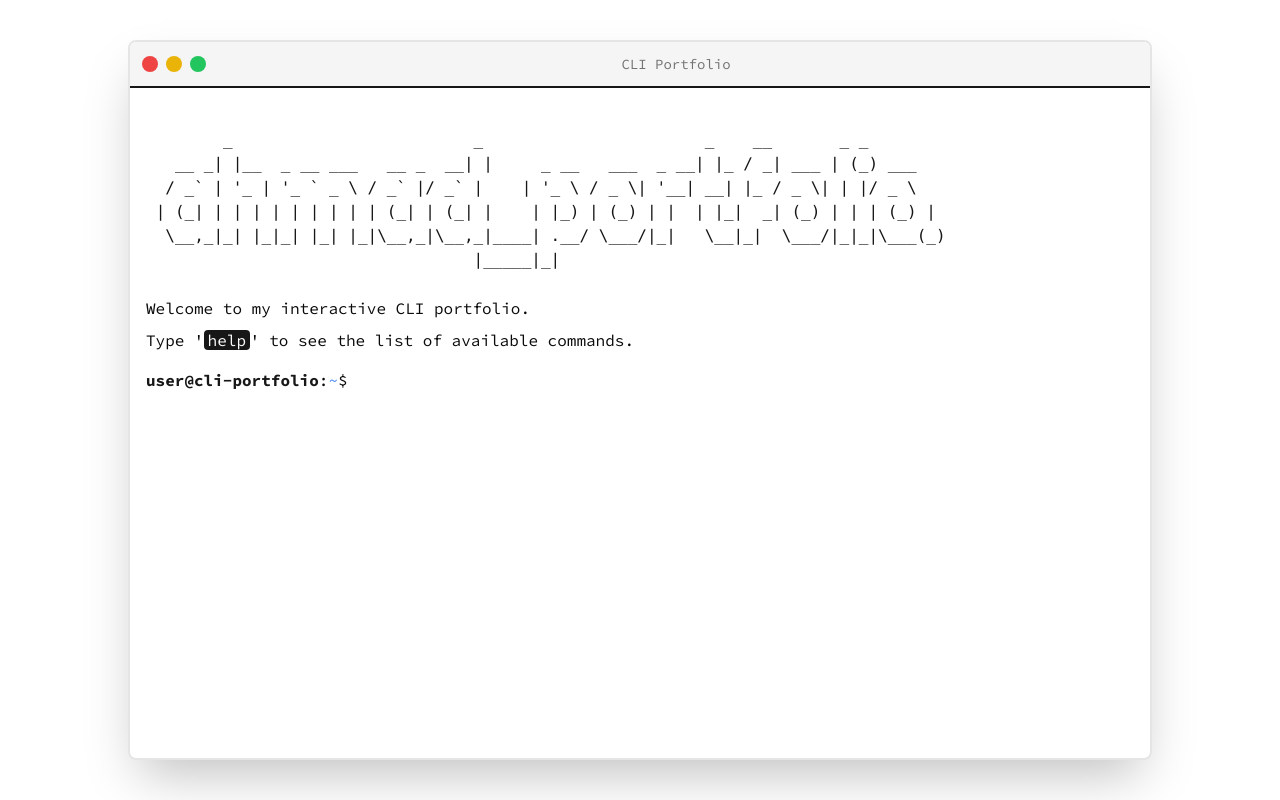
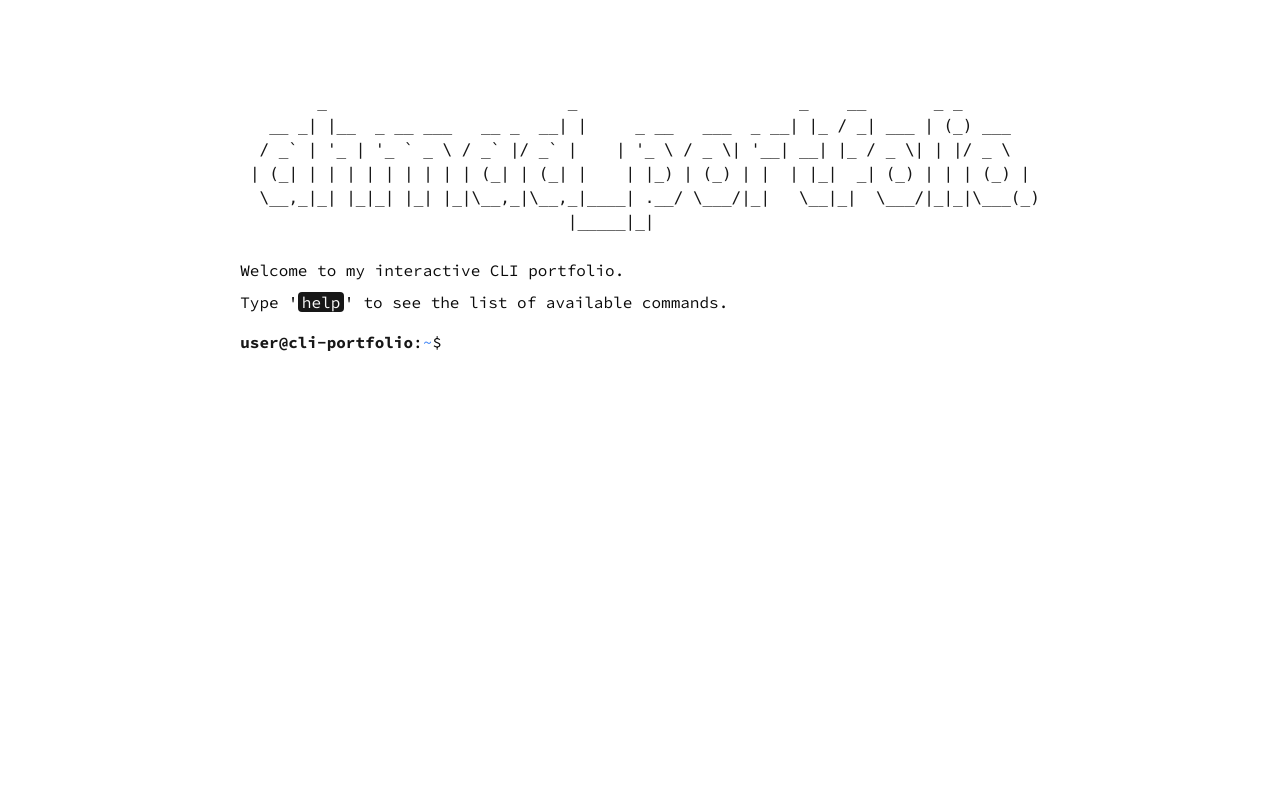
Before and after one commit to zxcoding123/Ahmad_New_Portfolio, a Next.js app: page / in a window 1280 px wide. Built offline with nearby package versions, Linux system fonts and the light colour scheme.

Commit message:
Update Terminal.tsx

```diff
--- a/src/components/cli/Terminal.tsx
+++ b/src/components/cli/Terminal.tsx
@@ -99,10 +99,11 @@ export function Terminal() {
     }, [history]);
 
     return (
-        <div
-            className="w-full h-[90vh] max-w-5xl bg-background rounded-lg border-2 border-border shadow-2xl backdrop-blur-sm font-code text-base"
-            onClick={() => inputRef.current?.focus()}
-        >
+       <div
+  className="p-4 overflow-y-auto h-[calc(90vh-52px)]"
+  onClick={() => inputRef.current?.focus()}
+>
+
             <div className="bg-secondary p-3 flex items-center gap-2 border-b-2 border-primary rounded-t-md">
                 <div className="flex gap-2">
                     <span className="h-4 w-4 rounded-full bg-red-500"></span>
```
